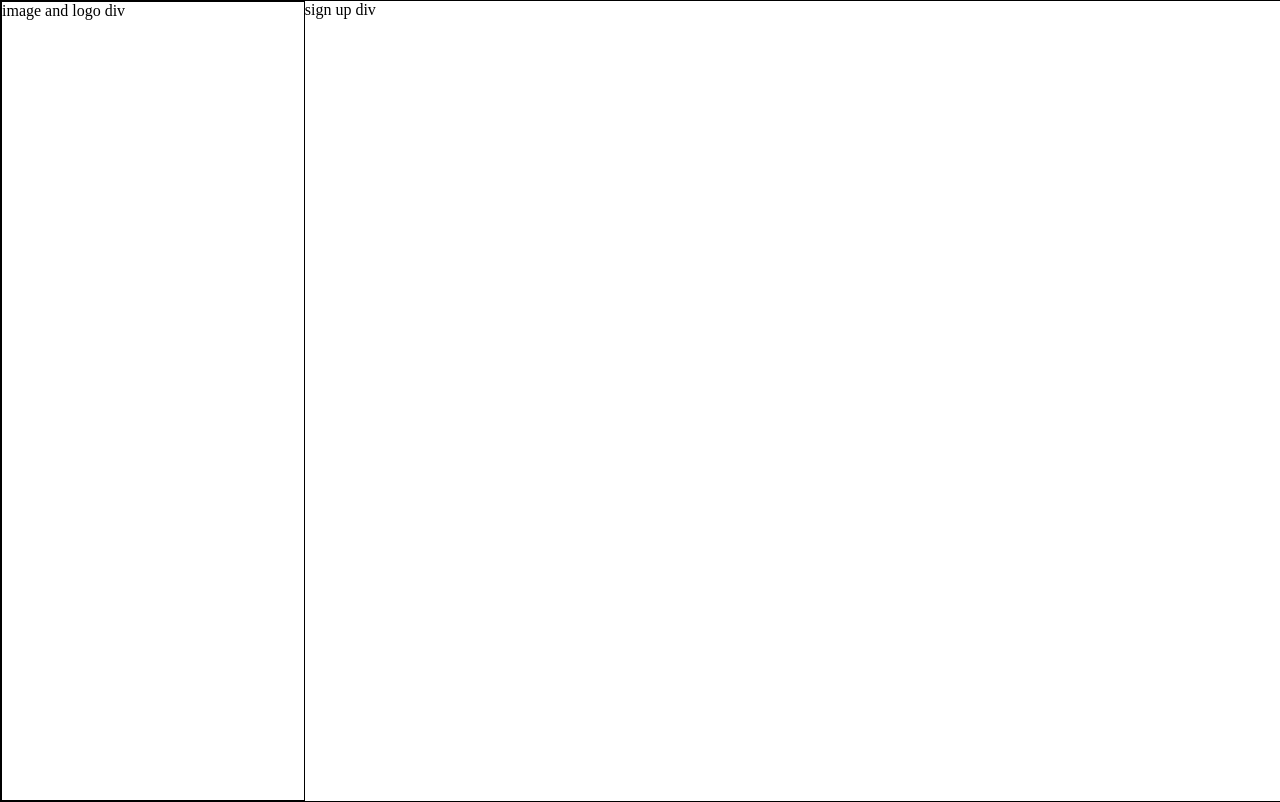
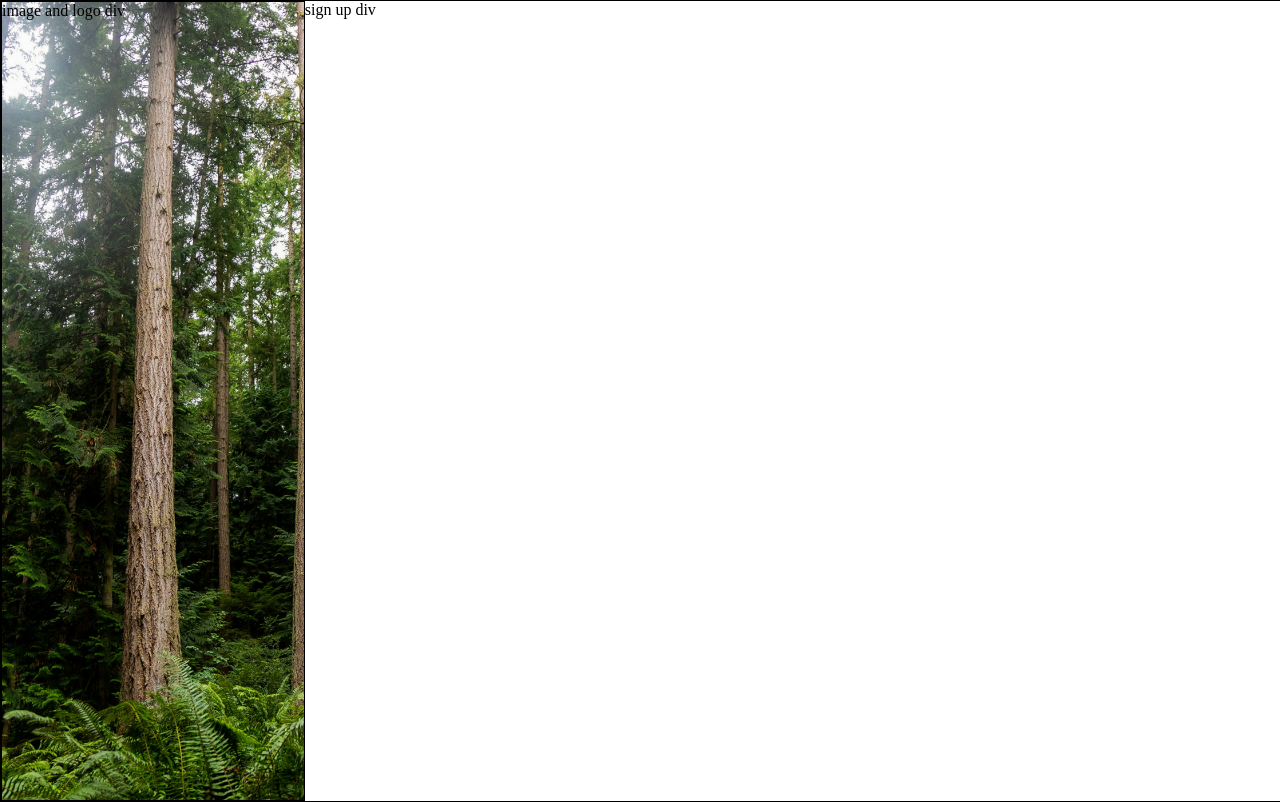
Before and after one commit to rac640/odin-sign-up-form, a plain HTML site: page index.html in a window 1280 px wide. Drawn offline with Linux system fonts and the light colour scheme.

Commit message:
Fit background image

```diff
--- a/styles.css
+++ b/styles.css
@@ -13,6 +13,10 @@
 .image-and-logo-div{
     flex: 1;
     border: 1px solid black;
+    background-image: url('assets/forest-background.jpg');
+    /* to make image fit div: https://stackoverflow.com/questions/8200204/fit-background-image-to-div */
+    background-size:cover ;
+
 }
 
 .sign-up-div{
```
